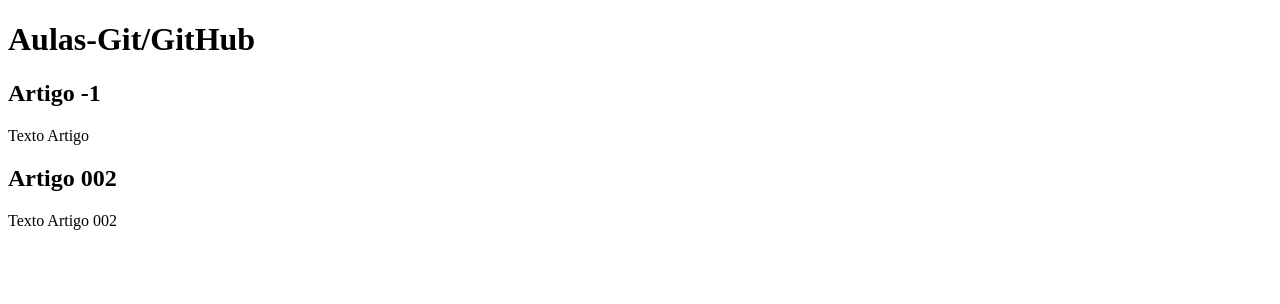
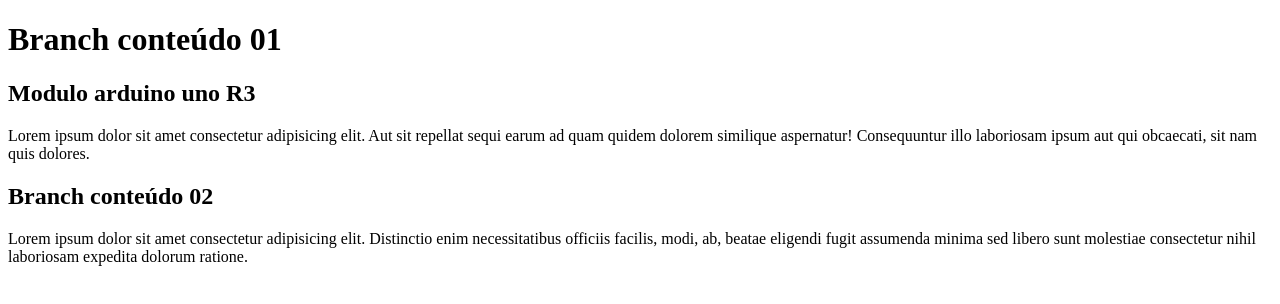
Before and after one commit to Furlaneti/projeto-site, a plain HTML site: page index.html in a window 1280 px wide. Drawn offline with Linux system fonts and the light colour scheme.

Commit message:
Branch conteúdo

```diff
--- a/index.html
+++ b/index.html
@@ -8,15 +8,15 @@
 <body>
      <main>
           <head>
-               <h1>Aulas-Git/GitHub</h1>
+               <h1>Branch conteúdo 01</h1>
           </head>
           <article>
-               <h2>Artigo -1</h2>
-               <p>Texto Artigo</p>
+               <h2>Modulo arduino uno R3</h2>
+               <p>Lorem ipsum dolor sit amet consectetur adipisicing elit. Aut sit repellat sequi earum ad quam quidem dolorem similique aspernatur! Consequuntur illo laboriosam ipsum aut qui obcaecati, sit nam quis dolores.</p>
           </article>
           <article>
-               <h2>Artigo 002</h2>
-               <p>Texto Artigo 002</p>
+               <h2>Branch conteúdo 02</h2>
+               <p>Lorem ipsum dolor sit amet consectetur adipisicing elit. Distinctio enim necessitatibus officiis facilis, modi, ab, beatae eligendi fugit assumenda minima sed libero sunt molestiae consectetur nihil laboriosam expedita dolorum ratione.</p>
           </article>
      </main>
 
```
